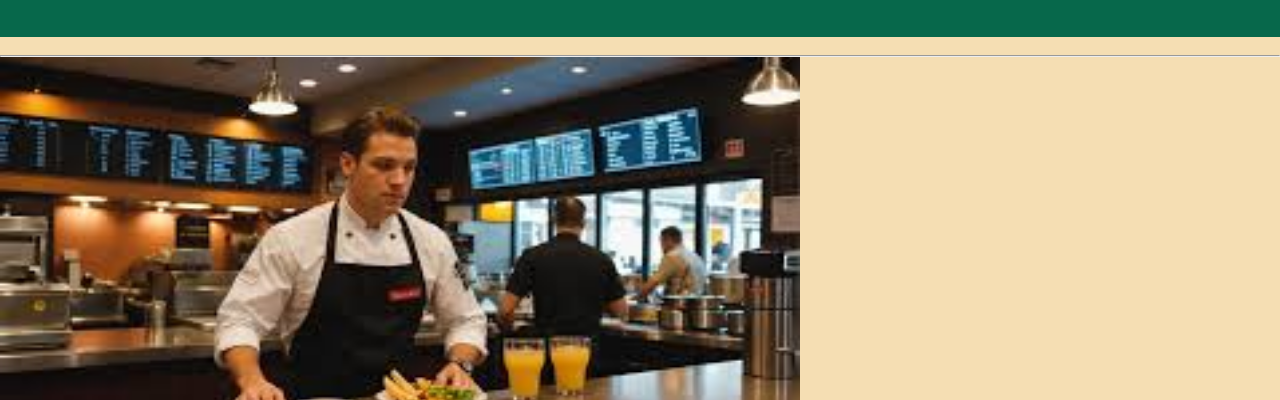
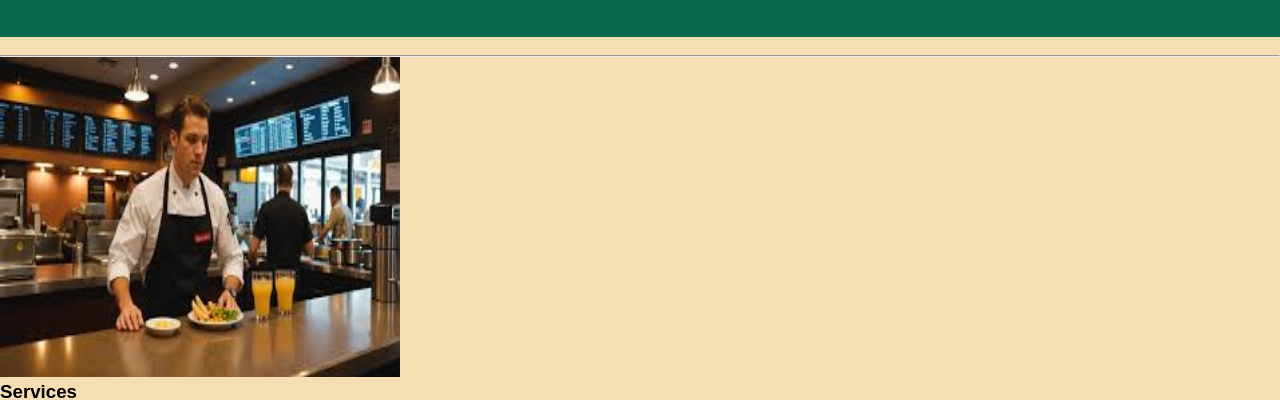
Before and after one commit to RONALDMALE012/RESTUARANT, a plain HTML site: page counter.html in a window 1280 px wide. Shown: the part 43-443 px from the top of the page. Drawn offline with Linux system fonts and the light colour scheme.

Commit message:
Update counter.html

```diff
--- a/counter.html
+++ b/counter.html
@@ -14,7 +14,7 @@
     </nav><br>
         <hr>
         <div>
-            <img src="./images/C.jpg" width="800" height="420" border-radius="80%" border-color="solid-purple">
+            <img src="./images/C.jpg" width="400" height="320" border-radius="80%" border-color="solid-purple">
         </div>
         <footer>
         <h3>Services</h>
```
